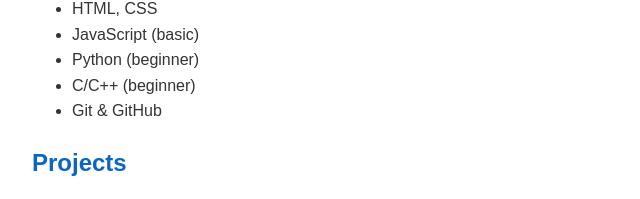
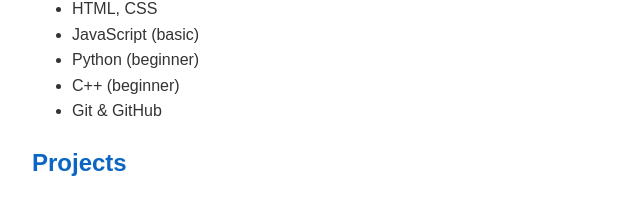
Before and after one commit to allanastrok7/myportfolio, a plain HTML site: page cv.html in a window 1280 px wide. Shown: the part 593-792 px from the top of the page, 0-640 px from the left. Drawn offline with Linux system fonts and the light colour scheme.

Commit message:
updated cv

```diff
--- a/cv.html
+++ b/cv.html
@@ -47,7 +47,7 @@
     <li>HTML, CSS</li>
     <li>JavaScript (basic)</li>
     <li>Python (beginner)</li>
-    <li>C/C++ (beginner)</li>
+    <li>C++ (beginner)</li>
     <li>Git & GitHub</li>
   </ul>
 
```
